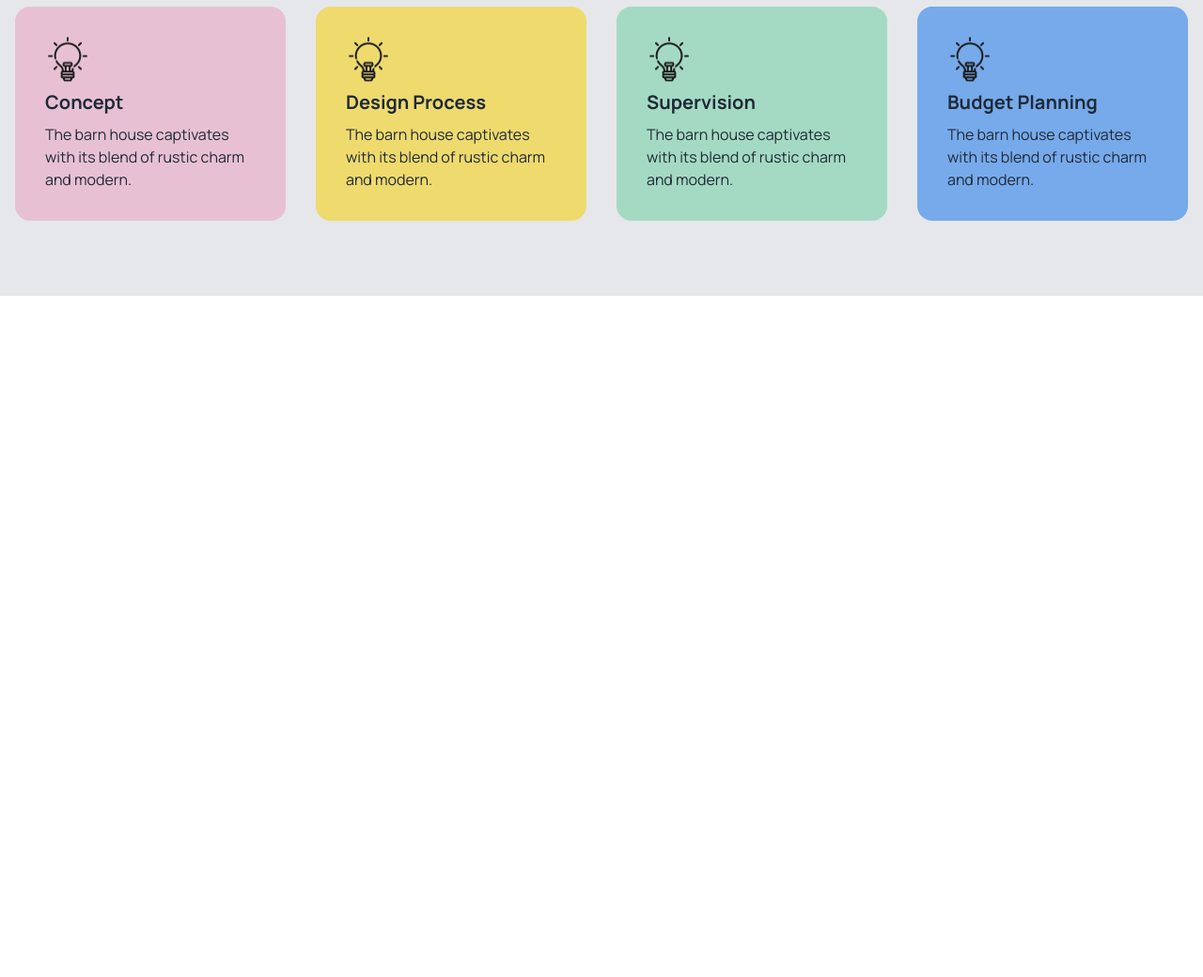
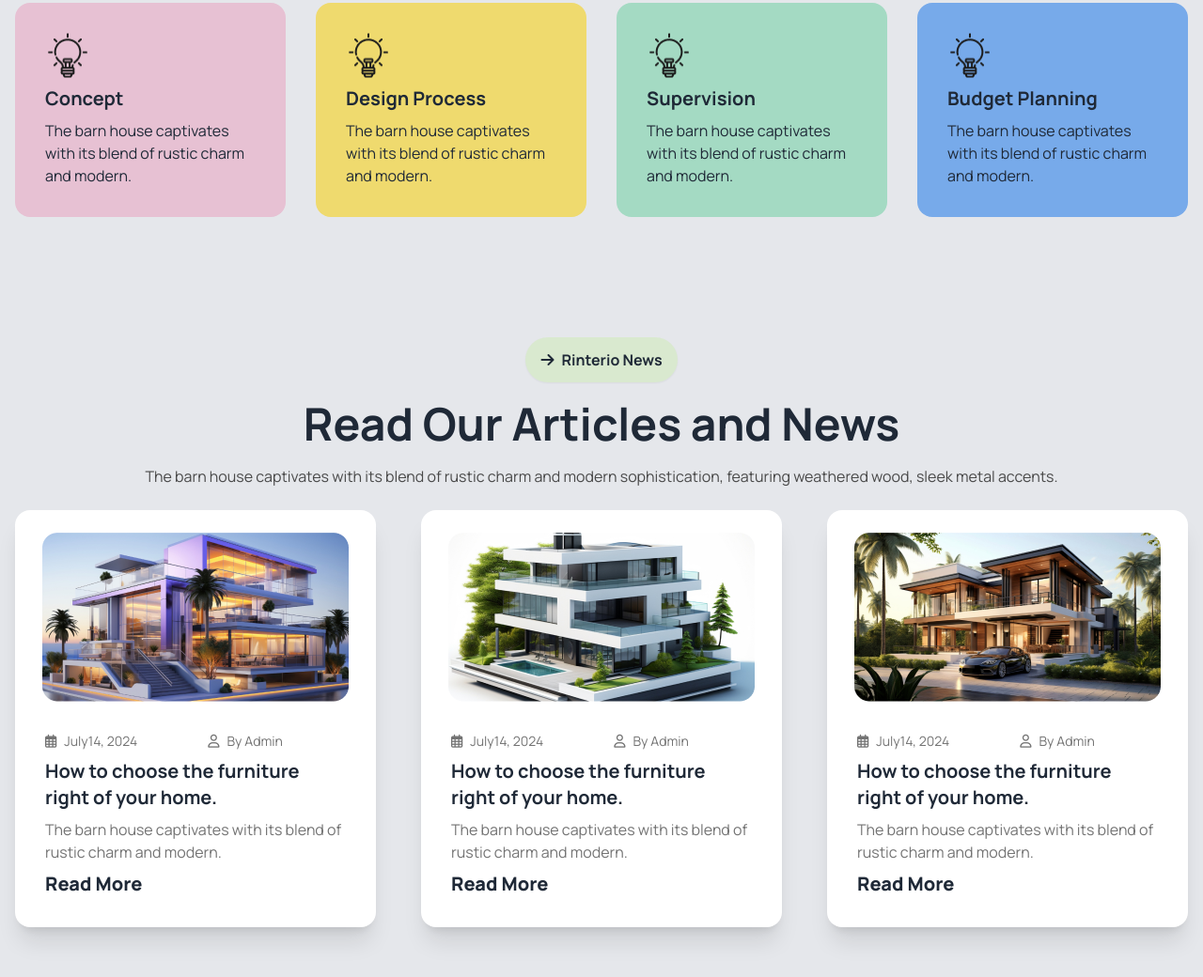
Before and after one commit to tan45Nadim/PH-B10A3-Rental-Solutions, a plain HTML site: page index.html in a window 1280 px wide. Shown: the part 1648-2688 px from the top of the page at 94% size. Before the commit the page ends 1963 px from the top, so only its background shows below. Drawn offline with nearby package versions, Linux system fonts and the light colour scheme.

Commit message:
article section added

```diff
--- a/index.html
+++ b/index.html
@@ -4,6 +4,7 @@
     <meta charset="UTF-8" />
     <meta name="viewport" content="width=device-width, initial-scale=1.0" />
     <title>Rinterio</title>
+    <link rel="icon" type="image/x-icon" href="./assets/building-plan.png" />
 
     <!-- google font cdn -->
     <link rel="preconnect" href="https://fonts.googleapis.com" />
@@ -39,6 +40,7 @@
               clifford: "#da373d",
               "rinterio-primary": "#ABEF5F",
               "rinterio-secondary": "rgba(171, 239, 95, 0.5)",
+              "rinterio-opt": "rgba(171, 239, 95, 0.2)",
               "rinterio-bg1":
                 "linear-gradient(0.00deg, rgb(255, 255, 255),rgba(255, 255, 255, 0) 100%);",
               "rinterio-bg2": "rgb(30, 30, 30);",
@@ -50,7 +52,7 @@
   </head>
   <body class="manrope-font">
     <header class="bg-gray-100 pb-6 md:pb-10">
-      <nav class="container mx-auto pr-4">
+      <nav class="container max-w-screen-xl mx-auto pt-2 pr-4">
         <div class="navbar">
           <div class="navbar-start">
             <a class="btn btn-ghost text-3xl md:text-4xl font-extrabold"
@@ -143,14 +145,14 @@
         </div>
       </nav>
       <!-- banner section -->
-      <section class="container mx-auto p-4">
+      <section class="container max-w-screen-xl mx-auto p-4">
         <div class="flex flex-col items-center space-y-4">
           <!-- image -->
           <div>
             <img src="./assets/banner.png" alt="" />
           </div>
           <!-- text -->
-          <div class="text-center md:w-[70%] space-y-5">
+          <div class="text-center md:w-[90%] space-y-5">
             <h1 class="text-3xl md:text-4xl lg:text-6xl font-bold">
               A barn house of this design has a striking appearance
             </h1>
@@ -174,7 +176,7 @@
     <main>
       <!-- liveable-spaces section -->
       <section class="bg-gray-200 py-16 p-4">
-        <div class="container mx-auto relative">
+        <div class="container max-w-screen-xl mx-auto relative">
           <img
             class="hidden lg:block absolute -top-10 -left-53"
             src="./assets/Vector.png"
@@ -224,18 +226,25 @@
               </div>
             </div>
             <!-- image -->
-            <div>
-              <img class="object-cover" src="./assets/Rectangle.png" alt="" />
+            <div class="w-full lg:w-[45%]">
+              <!-- <img class="object-cover" src="./assets/Rectangle.png" alt="" /> -->
+              <img
+                class="object-cover w-full h-[390px] lg:h-full"
+                src="./assets/Rectangle.png"
+                alt=""
+              />
             </div>
           </div>
         </div>
       </section>
       <!-- works-process section -->
-      <section class="pb-16 bg-gray-200">
-        <div class="container mx-auto space-y-6 p-4">
+      <section class="bg-gray-200 pb-16 p-4">
+        <div class="container max-w-screen-xl mx-auto space-y-6">
           <!-- text -->
           <div class="space-y-5 text-center">
-            <button class="btn text-base font-bold rounded-full bg-white">
+            <button
+              class="btn border-none text-base font-bold rounded-full bg-white"
+            >
               <i class="fa-solid fa-arrow-right"></i>How we works
             </button>
             <h1 class="text-2xl md:text-3xl lg:text-5xl font-bold">
@@ -249,7 +258,7 @@
           </div>
           <!-- card -->
           <div
-            class="grid grid-cols-1 md:grid-cols-2 lg:grid-cols-4 gap-8  mx-auto"
+            class="grid grid-cols-1 md:grid-cols-2 lg:grid-cols-4 gap-8 mx-auto"
           >
             <!-- card-1 -->
             <div class="card bg-[#E7C1D3]">
@@ -298,6 +307,139 @@
           </div>
         </div>
       </section>
+
+      <!-- article section -->
+      <section class="bg-gray-200 py-16 p-4">
+        <div class="container max-w-screen-xl mx-auto space-y-6">
+          <!-- text -->
+          <div class="space-y-5 text-center">
+            <button
+              class="btn border-none text-base font-bold rounded-full bg-rinterio-opt"
+            >
+              <i class="fa-solid fa-arrow-right"></i>Rinterio News
+            </button>
+            <h1 class="text-2xl md:text-3xl lg:text-5xl font-bold">
+              Read Our Articles and News
+            </h1>
+            <p class="text-sm md:text-base text-[#494949]">
+              The barn house captivates with its blend of rustic charm and
+              modern sophistication, featuring weathered wood, sleek metal
+              accents.
+            </p>
+          </div>
+          <!-- card -->
+          <div class="flex flex-col lg:flex-row gap-6 lg:gap-12">
+            <!-- card-1 -->
+            <div
+              class="card flex flex-col md:flex-row lg:flex-col items-center bg-white shadow-xl"
+            >
+              <div>
+                <figure class="pt-6 md:pl-6 lg:pl-0">
+                  <img
+                    src="./assets/article1.png"
+                    alt="Shoes"
+                    class="rounded-xl object-cover w-full px-5"
+                  />
+                </figure>
+              </div>
+              <div class="card-body space-y-">
+                <div
+                  class="text-sm text-[#737373] flex flex-row items-center space-x-2"
+                >
+                  <i class="fa-regular fa-calendar-days"></i>
+                  <p>July14, 2024</p>
+                  <i class="fa-regular fa-user"></i>
+                  <p>By Admin</p>
+                </div>
+                <h2 class="card-title font-bold">
+                  How to choose the furniture right of your home.
+                </h2>
+                <p class="text-base text-[#737373]">
+                  The barn house captivates with its blend of rustic charm and
+                  modern.
+                </p>
+                <div class="card-actions">
+                  <button class="text-xl font-extrabold hover:text-red-600">
+                    Read More
+                  </button>
+                </div>
+              </div>
+            </div>
+            <!-- card-2 -->
+            <div
+              class="card flex flex-col md:flex-row lg:flex-col items-center bg-white shadow-xl"
+            >
+              <div>
+                <figure class="pt-6 md:pl-6 lg:pl-0">
+                  <img
+                    src="./assets/article2.png"
+                    alt="Shoes"
+                    class="rounded-xl object-cover w-full px-5"
+                  />
+                </figure>
+              </div>
+              <div class="card-body space-y-">
+                <div
+                  class="text-sm text-[#737373] flex flex-row items-center space-x-2"
+                >
+                  <i class="fa-regular fa-calendar-days"></i>
+                  <p>July14, 2024</p>
+                  <i class="fa-regular fa-user"></i>
+                  <p>By Admin</p>
+                </div>
+                <h2 class="card-title font-bold">
+                  How to choose the furniture right of your home.
+                </h2>
+                <p class="text-base text-[#737373]">
+                  The barn house captivates with its blend of rustic charm and
+                  modern.
+                </p>
+                <div class="card-actions">
+                  <button class="text-xl font-extrabold hover:text-red-600">
+                    Read More
+                  </button>
+                </div>
+              </div>
+            </div>
+            <!-- card-3 -->
+            <div
+              class="card flex flex-col md:flex-row lg:flex-col items-center bg-white shadow-xl"
+            >
+              <div>
+                <figure class="pt-6 md:pl-6 lg:pl-0">
+                  <img
+                    src="./assets/article3.png"
+                    alt="Shoes"
+                    class="rounded-xl object-cover w-full px-5"
+                  />
+                </figure>
+              </div>
+              <div class="card-body space-y-">
+                <div
+                  class="text-sm text-[#737373] flex flex-row items-center space-x-2"
+                >
+                  <i class="fa-regular fa-calendar-days"></i>
+                  <p>July14, 2024</p>
+                  <i class="fa-regular fa-user"></i>
+                  <p>By Admin</p>
+                </div>
+                <h2 class="card-title font-bold">
+                  How to choose the furniture right of your home.
+                </h2>
+                <p class="text-base text-[#737373]">
+                  The barn house captivates with its blend of rustic charm and
+                  modern.
+                </p>
+                <div class="card-actions">
+                  <button class="text-xl font-extrabold hover:text-red-600">
+                    Read More
+                  </button>
+                </div>
+              </div>
+            </div>
+          </div>
+        </div>
+      </section>
     </main>
     <footer></footer>
   </body>
```
Also changed, not shown: assets/building-plan.png (added).
